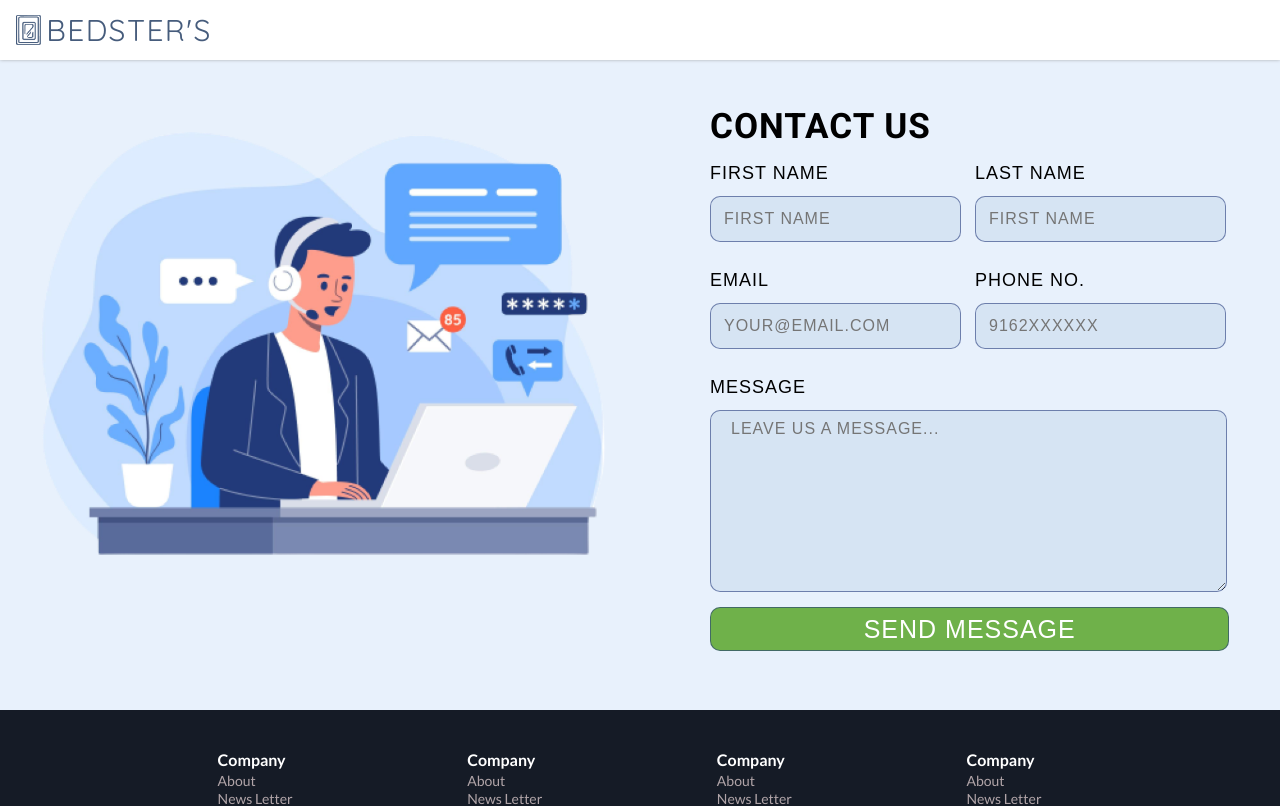
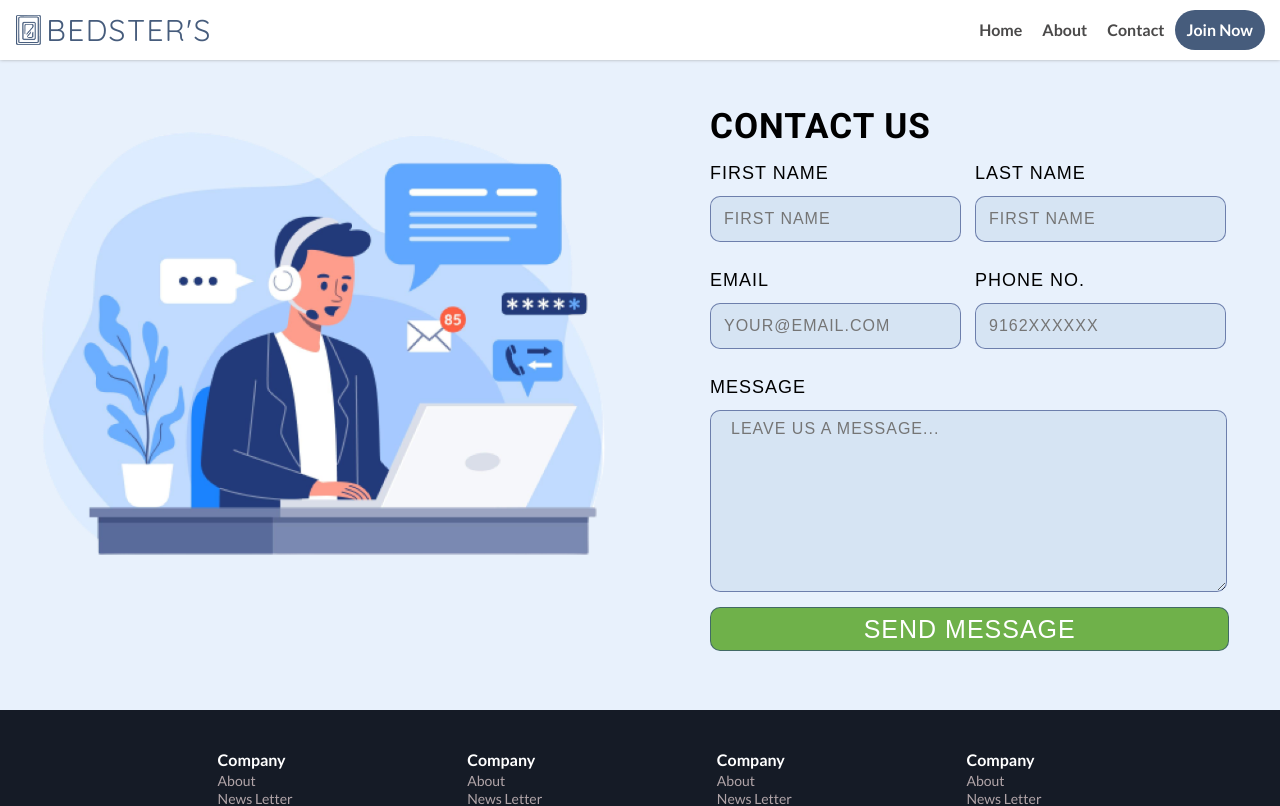
Before and after one commit to codewithbharat/hostelBees, a React (Vite) app in the folder client/: page /contact in a window 1280 px wide. Shown: the top 806 px of the page. Built offline with nearby package versions, Linux system fonts and the light colour scheme.

Commit message:
navmenu bug fiexed

```diff
--- a/client/src/components/Navbar.jsx
+++ b/client/src/components/Navbar.jsx
@@ -1,15 +1,22 @@
-import React, { useState } from 'react'
+import React, { useEffect, useState } from 'react'
 import './style/Navbar.css'
 
 import NavLogo from './assets/Nav_Logo.png'
 import { NavLink, Link } from 'react-router-dom'
+import { useMediaQuery } from 'react'
 
 import { RxHamburgerMenu, RxCross1 } from 'react-icons/rx'
 
 const Navbar = () => {
 
     const [toggle, setToggle] = useState(false);
+    const [width, setWidth] = useState(window.innerWidth)
 
+    useEffect(() => {
+        if (width > 480) {
+            setToggle(true);
+        }
+    }, []);
     return (
         <>
             <div className="navbar">
@@ -33,7 +40,6 @@ const Navbar = () => {
                     </span>
                 </div>
 
-
                 {toggle && <div className="navbar__menu">
                     <NavLink to="/" className="navbar__menu-link">Home</NavLink>
                     <NavLink to="/about" className="navbar__menu-link">About</NavLink>
```
